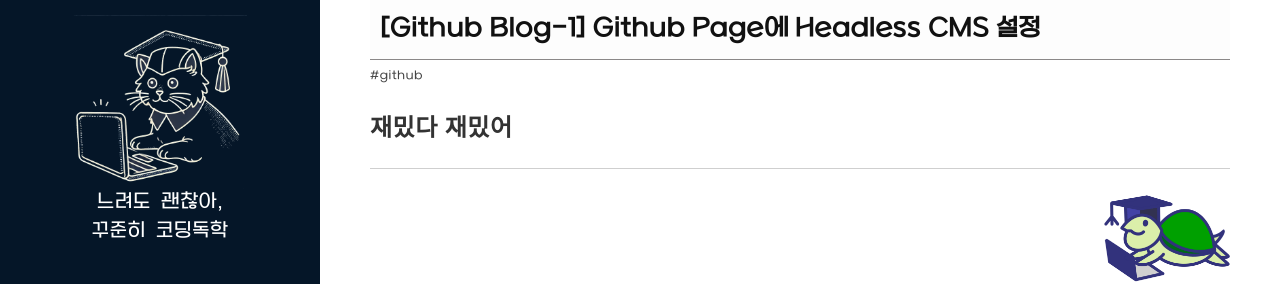
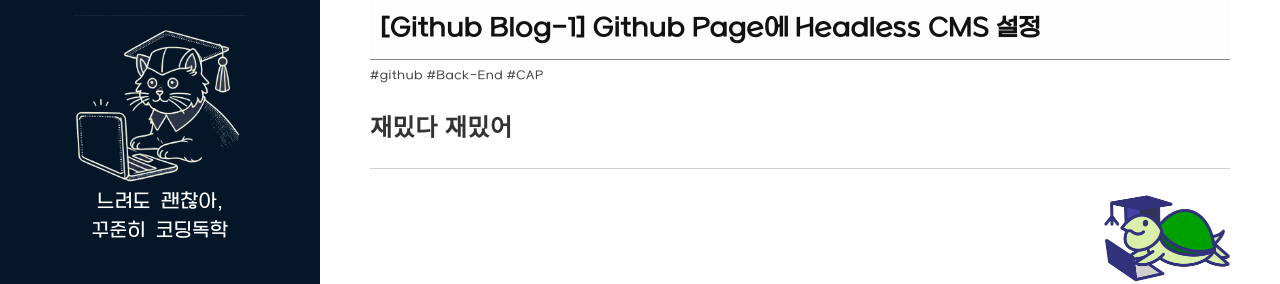
Before and after one commit to billiamchoi/billiamchoi.github.io, a Jekyll site: the page built from _posts/Develop/2024-10-29-github-blog-1-github-page에-headless-cms-설정.md, in a window 1280 px wide. Shown: the top 284 px of the page. Built offline with Jekyll 4.4.1, drawn with Linux system fonts in a browser that asks for light colours; comment, search, counter and statistics services are not loaded.

Commit message:
Update Develop “2024-10-29-github-blog-1-github-page에-headless-cms-설정”

```diff
--- a/_posts/Develop/2024-10-29-github-blog-1-github-page에-headless-cms-설정.md
+++ b/_posts/Develop/2024-10-29-github-blog-1-github-page에-headless-cms-설정.md
@@ -8,6 +8,8 @@
   - HeadlessCMS
 tags:
   - github
+  - Back-End
+  - CAP
 img-tag: github
 ---
 ## 재밌다 재밌어
```
